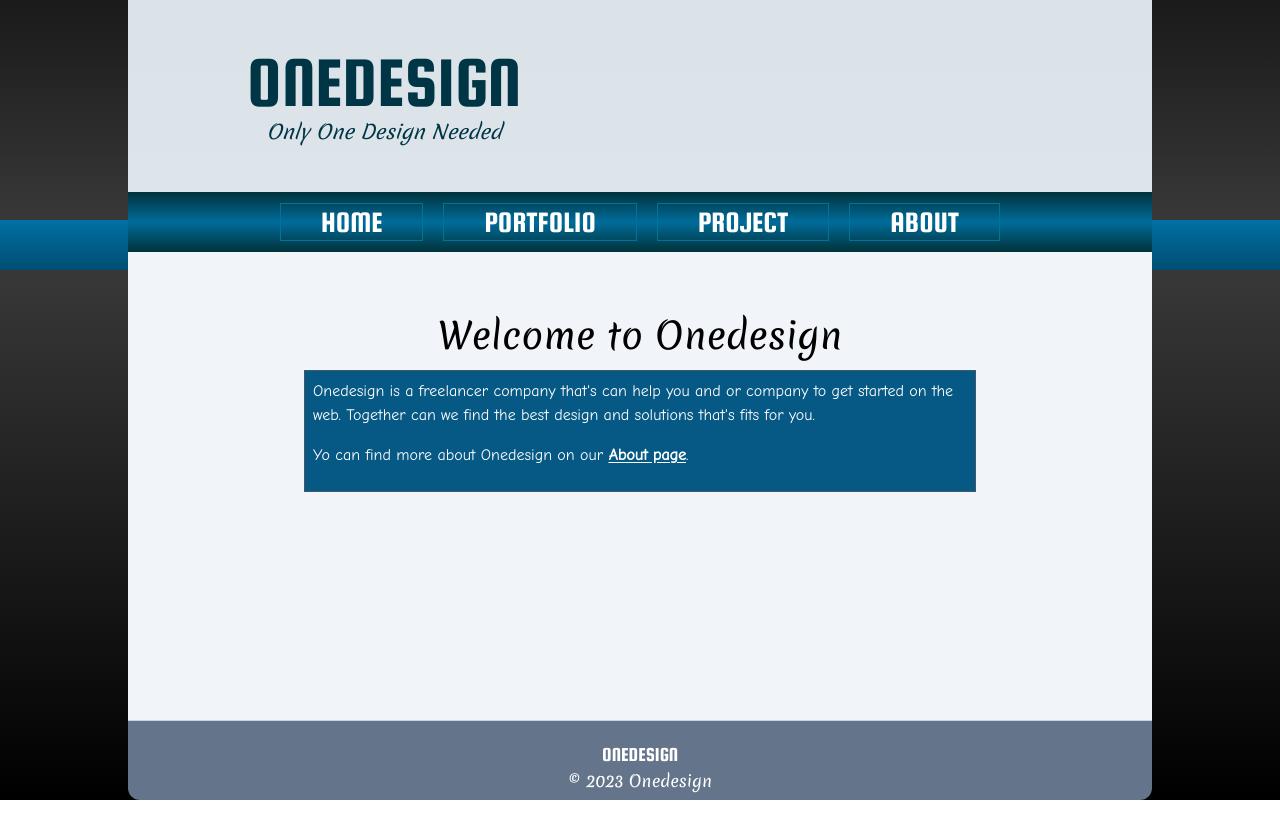
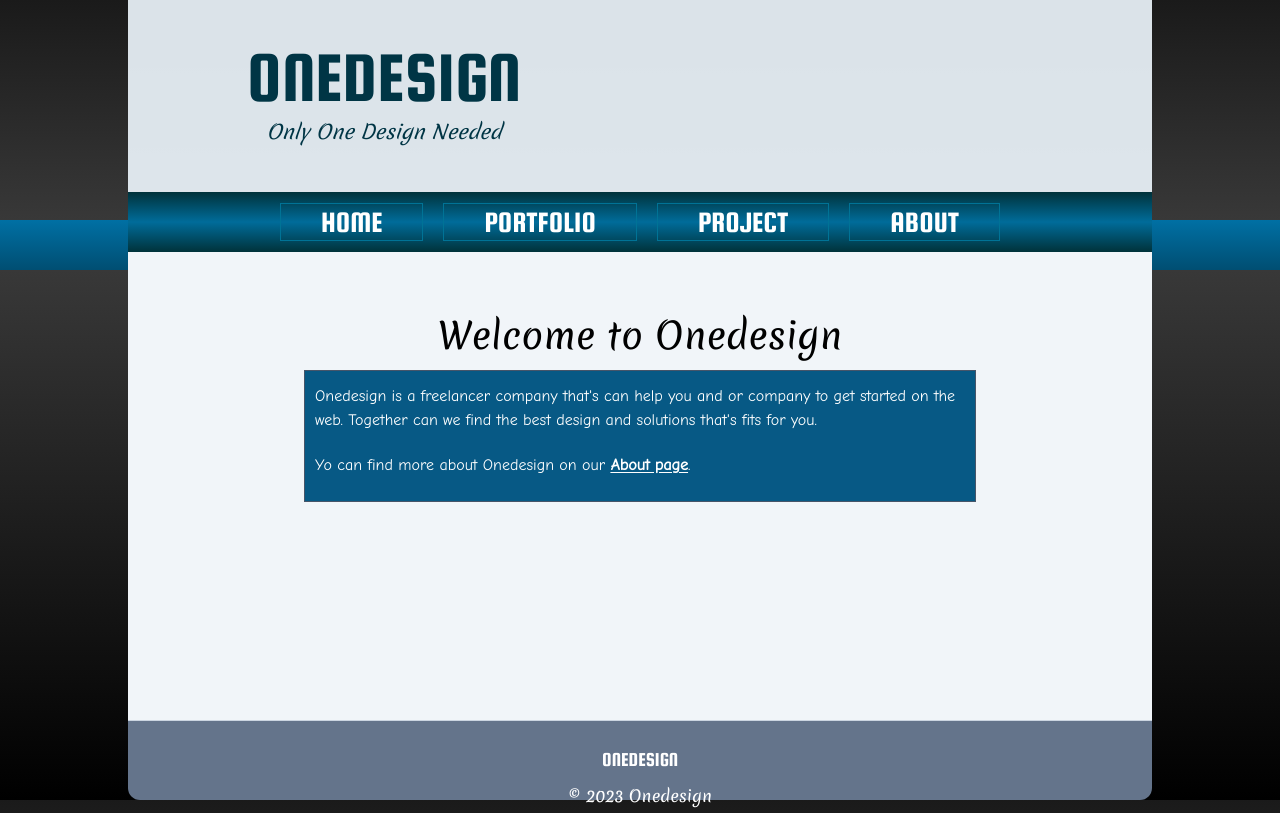
Before and after one commit to LAakerberg/Portfolio-2, a React (Vite) app: page / in a window 1280 px wide. Built offline with nearby package versions, Linux system fonts and the light colour scheme.

Commit message:
renamed Footer.css

```diff
--- a/src/assets/css/base/Fonts.css
+++ b/src/assets/css/base/Fonts.css
@@ -52,7 +52,7 @@ h5 {
 
 p {
   font-family: 'ComicNeue';
-  padding: 0px;
+  padding: 5px 2px;
   margin: 0px;
   font-size: 1rem;
 }
--- a/src/assets/css/base/base.css
+++ b/src/assets/css/base/base.css
@@ -1,4 +1,4 @@
 /* Import of base css */
 
 @import '/src/assets/css/base/Fonts.css';
-@import '/src/assets/css/base/footer.css';
+@import '/src/assets/css/base/Footer.css';
```
